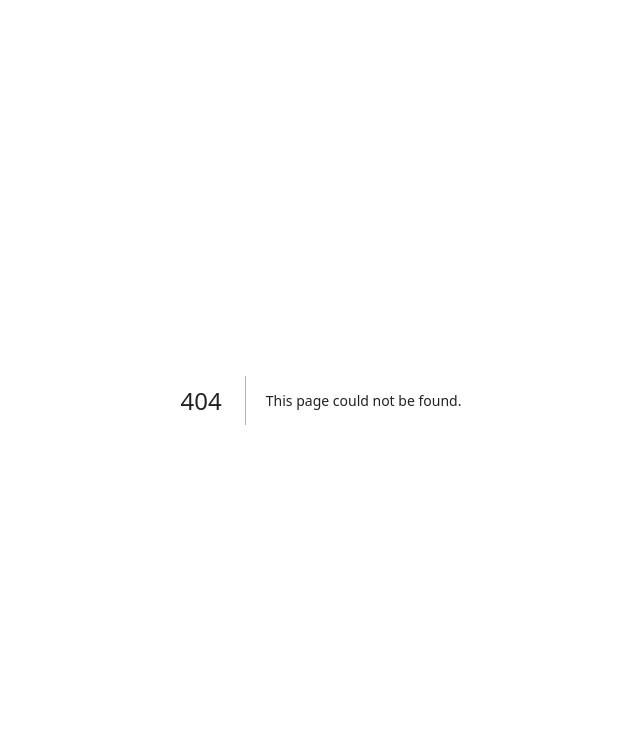
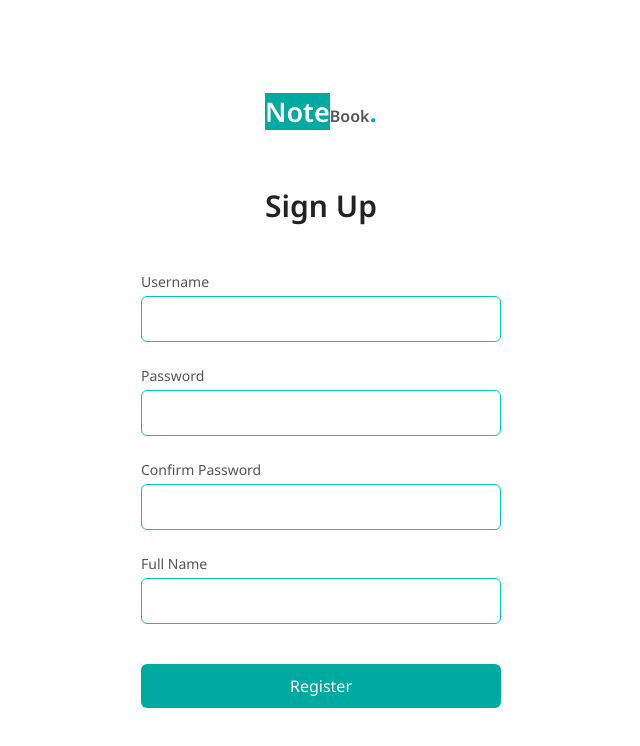
Before and after one commit to DmitryVasylenko0808/blog-app, a Next.js app in the folder client/: page /sign-up in a window 1280 px wide. Before the commit this address had no page. Shown: the top 746 px of the page, without its empty margins (319-959 px from the left). Built offline with nearby package versions, Linux system fonts and the light colour scheme.

Commit message:
update textfilend, textarea components & create signup form

```diff
--- /dev/null
+++ b/client/app/(auth)/components/index.ts
@@ -0,0 +1,3 @@
+import SignUpForm from "./sign.up.form";
+
+export { SignUpForm };
--- /dev/null
+++ b/client/app/(auth)/components/sign.up.form.tsx
@@ -0,0 +1,40 @@
+import { Button, TextField } from "@/shared/ui";
+
+const SignUpForm = () => {
+  return (
+    <form>
+      <h1 className="text-center mb-12">Sign Up</h1>
+      <TextField
+        label="Username"
+        id="username"
+        name="username"
+        className="mb-6"
+      />
+      <TextField
+        label="Password"
+        type="password"
+        id="password"
+        name="password"
+        className="mb-6"
+      />
+      <TextField
+        label="Confirm Password"
+        type="password"
+        id="confirmPassword"
+        name="confirmPassword"
+        className="mb-6"
+      />
+      <TextField
+        label="Full Name"
+        id="fullname"
+        name="fullname"
+        className="mb-10"
+      />
+      <Button type="submit" variant="primary" size="md" className="w-full">
+        Register
+      </Button>
+    </form>
+  );
+};
+
+export default SignUpForm;
--- /dev/null
+++ b/client/app/(auth)/layout.tsx
@@ -0,0 +1,34 @@
+import type { Metadata } from "next";
+import { Noto_Sans } from "next/font/google";
+import "../globals.css";
+import { Logo } from "@/shared/components";
+
+const notoSans = Noto_Sans({
+  subsets: ["latin"],
+});
+
+export const metadata: Metadata = {
+  title: "Create Next App",
+  description: "Generated by create next app",
+};
+
+export default function RootLayout({
+  children,
+}: Readonly<{
+  children: React.ReactNode;
+}>) {
+  return (
+    <html lang="en">
+      <body className={`${notoSans.className} antialiased`}>
+        <div className="min-h-screen flex justify-center items-center">
+          <div className="w-[360px]">
+            <div className="mb-14 text-center">
+              <Logo />
+            </div>
+            {children}
+          </div>
+        </div>
+      </body>
+    </html>
+  );
+}
--- /dev/null
+++ b/client/app/(auth)/sign-in/page.tsx
@@ -0,0 +1,3 @@
+export default function SignInPage() {
+  return <div>SignInPage</div>;
+}
--- /dev/null
+++ b/client/app/(auth)/sign-up/page.tsx
@@ -0,0 +1,5 @@
+import { SignUpForm } from "../components";
+
+export default function SignUpPage() {
+  return <SignUpForm />;
+}
--- a/client/app/layout.tsx
+++ b/client/app/(root)/layout.tsx
@@ -1,6 +1,6 @@
 import type { Metadata } from "next";
 import { Noto_Sans } from "next/font/google";
-import "./globals.css";
+import "../globals.css";
 
 const notoSans = Noto_Sans({
   subsets: ["latin"],
--- /dev/null
+++ b/client/app/(root)/page.tsx
@@ -0,0 +1,14 @@
+import Link from "next/link";
+
+export default function HomePage() {
+  return (
+    <div>
+      <h1>HomePage</h1>
+      <div className="flex flex-col gap-2">
+        <Link href="/">Home</Link>
+        <Link href="/sign-up">Sign Up</Link>
+        <Link href="/sign-in">Sign In</Link>
+      </div>
+    </div>
+  );
+}
--- a/client/app/globals.css
+++ b/client/app/globals.css
@@ -3,10 +3,11 @@
 @tailwind utilities;
 
 :root {
-  --primary-color-100: #F2F8F7;
-  --primary-color-200: #DFF1F0;
-  --primary-color-300: #00AAA1;
-  --primary-color-400: #029B93;
+  --primary-color-100: #f2f8f7;
+  --primary-color-200: #dff1f0;
+  --primary-color-250: #01c7bd;
+  --primary-color-300: #00aaa1;
+  --primary-color-400: #029b93;
   --outline-color: #999999;
 
   --text-primary-color: #222222;
@@ -14,7 +15,7 @@
   --text-tertiary-color: #555555;
   --text-tag-color: #666666;
   --text-meta-color: #777777;
-  --text-error-color: #DC2626;
+  --text-error-color: #dc2626;
 }
 
 body {
@@ -24,39 +25,48 @@ body {
 }
 
 @layer base {
-  h1, h2, h3, h4, h5, h6 {
-    @apply text-text-primary
+  h1,
+  h2,
+  h3,
+  h4,
+  h5,
+  h6 {
+    @apply text-text-primary;
   }
 
-  h1, h2, h3, h4 {
-    @apply font-semibold
+  h1,
+  h2,
+  h3,
+  h4 {
+    @apply font-semibold;
   }
 
-  h5, h6 {
-    @apply font-medium
+  h5,
+  h6 {
+    @apply font-medium;
   }
 
   h1 {
-    @apply text-3xl
+    @apply text-3xl;
   }
 
   h2 {
-    @apply text-2xl
+    @apply text-2xl;
   }
 
   h3 {
-    @apply text-xl
+    @apply text-xl;
   }
 
   h4 {
-    @apply text-lg
+    @apply text-lg;
   }
 
   h5 {
-    @apply text-base
+    @apply text-base;
   }
 
   h6 {
-    @apply text-sm
+    @apply text-sm;
   }
 }
--- a/client/app/page.tsx
+++ /dev/null
@@ -1,5 +0,0 @@
-import { Logo } from "@/shared/components";
-
-export default function Home() {
-  return <div className="py-5"></div>;
-}
--- a/client/shared/ui/textarea.tsx
+++ b/client/shared/ui/textarea.tsx
@@ -13,13 +13,13 @@ const TextArea = ({
   ...inputProps
 }: TextAreaProps) => {
   const classes = cn(
-    "block px-4 py-2.5 border border-primary-300 rounded-md resize-none",
+    "block px-4 py-2.5 border border-primary-250 rounded-md resize-none",
     className
   );
 
   return (
     <div className="min-w-64 flex flex-col">
-      {label && <label className="block mb-1">{label}</label>}
+      {label && <label className="block mb-1 text-sm">{label}</label>}
       <textarea className={classes} {...inputProps} />
       {error && <p className="text-sm text-text-error">{error}</p>}
     </div>
--- a/client/shared/ui/textfield.tsx
+++ b/client/shared/ui/textfield.tsx
@@ -13,13 +13,13 @@ const TextField = ({
   ...inputProps
 }: TextFieldProps) => {
   const classes = cn(
-    "block px-4 py-2.5 border border-primary-300 rounded-md",
+    "block px-4 py-2.5 border border-primary-250 rounded-md",
     className
   );
 
   return (
     <div className="min-w-64 flex flex-col">
-      {label && <label className="block mb-1">{label}</label>}
+      {label && <label className="block mb-1 text-sm">{label}</label>}
       <input className={classes} {...inputProps} />
       {error && <p className="text-sm text-text-error">{error}</p>}
     </div>
--- a/client/tailwind.config.ts
+++ b/client/tailwind.config.ts
@@ -13,6 +13,7 @@ export default {
         primary: {
           100: "var(--primary-color-100)",
           200: "var(--primary-color-200)",
+          250: "var(--primary-color-250)",
           300: "var(--primary-color-300)",
           400: "var(--primary-color-400)",
         },
```
